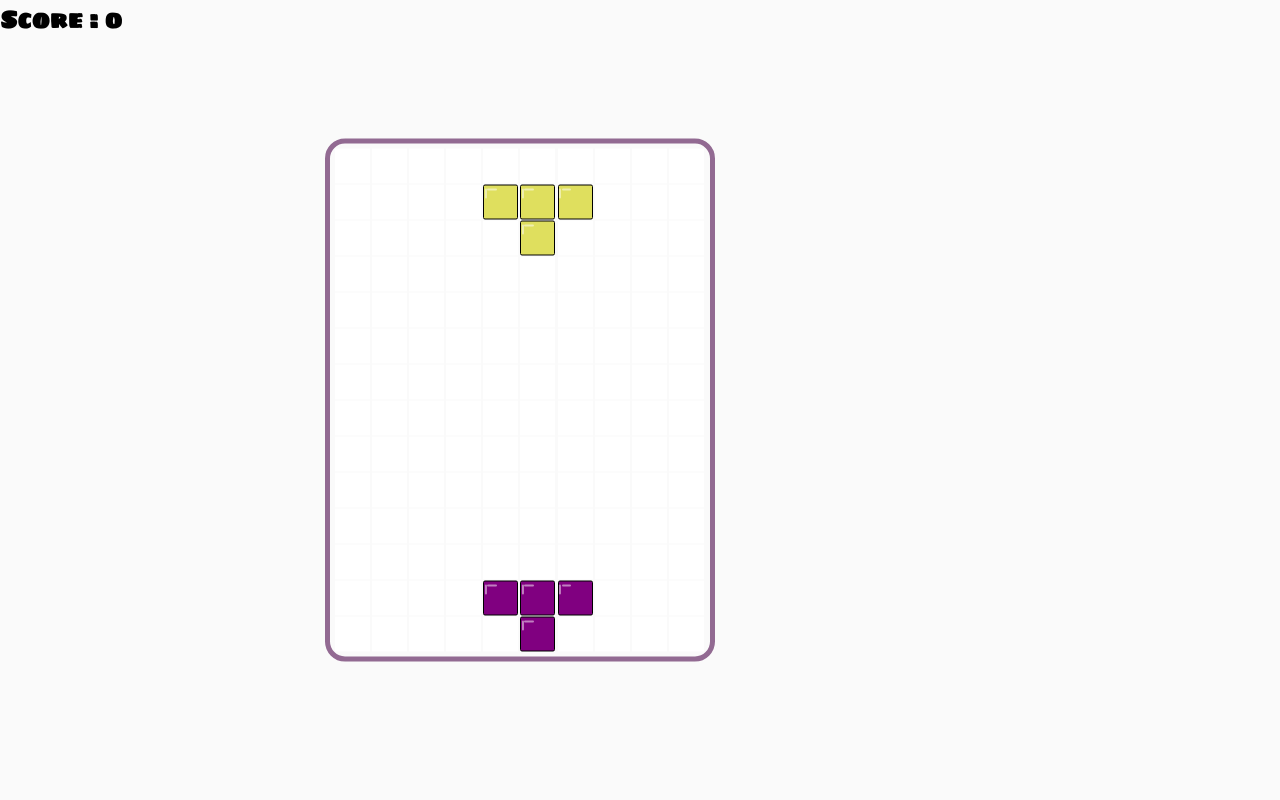
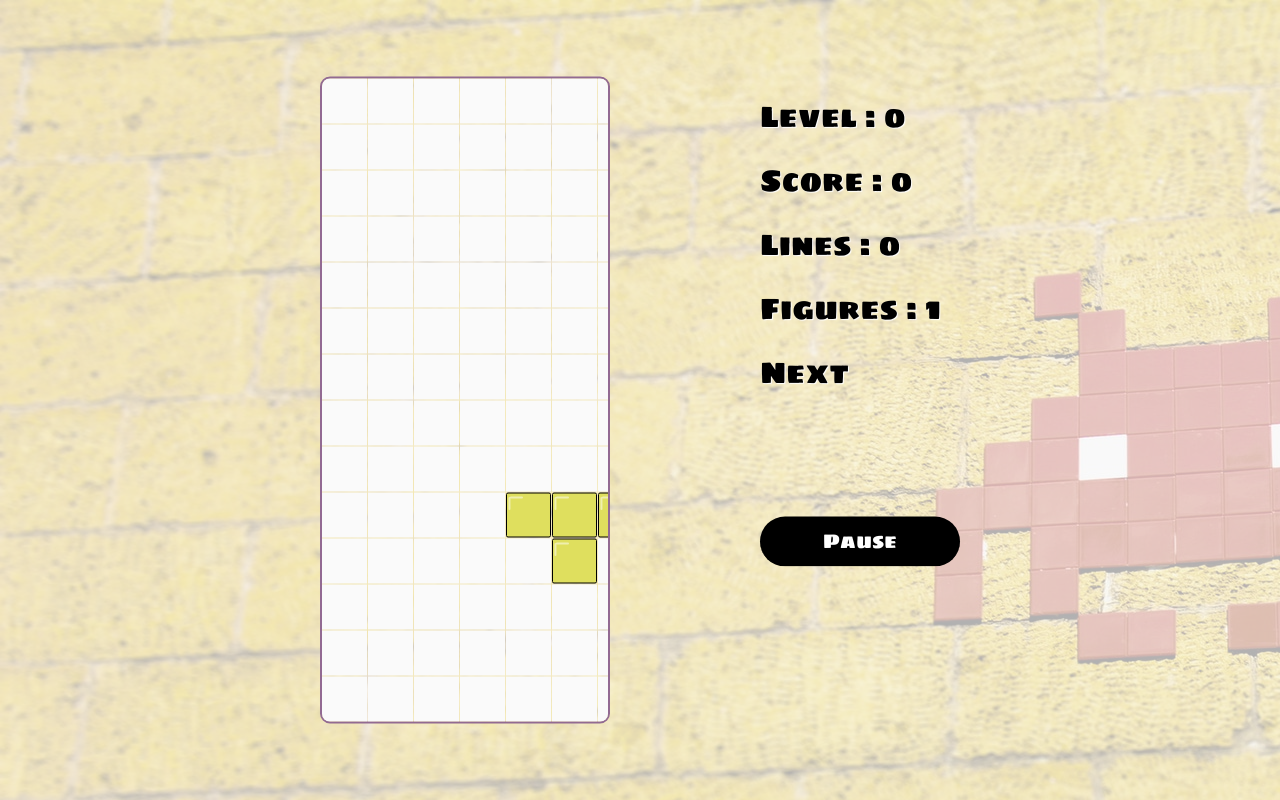
Before and after one commit to NorbertSan/tetris-game, a React (Create React App) app: page / in a window 1280 px wide. Built offline with nearby package versions, Linux system fonts and the light colour scheme.

Commit message:
Added pause option & panel information

```diff
--- a/src/App.js
+++ b/src/App.js
@@ -1,15 +1,8 @@
 import React from "react";
-import GlobalStyles from "theme/GlobalStyles";
 import Board from "Components/Board/Board";
 import GameOverAlert from "Components/GameOverAlert/GameOverAlert";
 import Panel from "Components/Panel/Panel";
-import {
-  empty,
-  occupied,
-  rows,
-  columns,
-  possibilityShapes
-} from "config/config";
+import { levelTimer } from "config/config";
 import styles from "./App.module.scss";
 import {
   setInitialState,
@@ -23,7 +16,9 @@ import {
   scoreController,
   gameOverController,
   endGame,
-  setListenersToState
+  setListenersToState,
+  addFigure,
+  tooglePause
 } from "logic/StateOperation";
 
 class App extends React.Component {
@@ -31,12 +26,17 @@ class App extends React.Component {
     board: [],
     presentShapePosition: [],
     score: 0,
+    level: 0,
+    lines: 0,
     matrix: [],
+    figures: 0,
+    isPaused: false,
     isGameOver: false
   };
 
   async game() {
     const timer = setInterval(async () => {
+      if (this.state.isPaused) return;
       if (collisionDetection(this)) {
         if (gameOverController(this)) {
           endGame(this);
@@ -46,8 +46,11 @@ class App extends React.Component {
       } else {
         moveDown(this);
       }
-      if (await !shapeExist(this)) await createShape(this);
-    }, 500);
+      if (await !shapeExist(this)) {
+        await createShape(this);
+        addFigure(this);
+      }
+    }, levelTimer.level1);
     setTimer(this, timer);
   }
   async start() {
@@ -59,14 +62,24 @@ class App extends React.Component {
     this.start();
     this.game();
   }
+
   render() {
     return (
       <>
-        <GlobalStyles />
         <div className={styles.wrapper}>
-          <Board board={this.state.board} matrix={this.state.matrix} />
+          <Board
+            board={this.state.board}
+            matrix={this.state.matrix}
+            isPaused={this.state.isPaused}
+          />
+          <Panel
+            tooglePause={() => tooglePause(this)}
+            score={this.state.score}
+            level={this.state.level}
+            lines={this.state.lines}
+            figures={this.state.figures}
+          ></Panel>
         </div>
-        <h2>Score : {this.state.score}</h2>
       </>
     );
   }
--- a/src/App.module.scss
+++ b/src/App.module.scss
@@ -1,3 +1,34 @@
+@import url("https://fonts.googleapis.com/css?family=Sigmar+One&display=swap");
+*,
+*::after,
+*::before {
+  box-sizing: border-box;
+  margin: 0;
+  padding: 0;
+  font-family: "Sigmar One", cursive;
+}
+html {
+  font-size: 62.5%;
+}
+body {
+  overflow: hidden;
+  margin: 0;
+  font-size: 1.6rem;
+  min-height: 100vh;
+  background-size: 100%;
+  position: relative;
+  &::after {
+    content: "";
+    position: absolute;
+    width: 100%;
+    height: 100%;
+    background: url("./assets/background.jpg");
+    opacity: 0.3;
+    z-index: -1;
+  }
+  /* background:#fafafa; */
+}
+
 .wrapper {
   width: 50%;
   left: 50%;
--- a/src/Components/Board/Board.js
+++ b/src/Components/Board/Board.js
@@ -21,13 +21,15 @@ class Board extends React.Component {
     );
   };
   render() {
-    const { board } = this.props;
-
+    const { board, isPaused } = this.props;
+    const boardClassList = cx(styles.board, {
+      [styles.paused]: isPaused
+    });
     return (
       <div
-        className={styles.board}
+        className={boardClassList}
         style={{
-          width: columns * squareSize + 4 * columns,
+          width: columns * squareSize + columns,
           gridTemplateColumns: `repeat(${columns},1fr)`
         }}
       >
--- a/src/Components/Board/Board.module.scss
+++ b/src/Components/Board/Board.module.scss
@@ -2,16 +2,32 @@
   display: grid;
   grid-gap: 1px;
   font-size: 0;
-  position: relative;
-  margin: 5px;
-  padding: 5px;
-  border: 5px solid rgb(146, 106, 146);
-  border-radius: 20px;
-  // background: #ddd;
+  border: 2px solid rgb(146, 106, 146);
+  border-radius: 10px;
+  overflow: hidden;
+  &.paused {
+    position: relative;
+    &::after {
+      z-index: 999;
+      content: "Paused";
+      color: #fafafa;
+      font-size: 24px;
+      position: absolute;
+      top: 0;
+      left: 0;
+      width: 100%;
+      height: 100%;
+      background: black;
+      opacity: 0.9;
+      display: flex;
+      justify-content: center;
+      align-items: center;
+    }
+  }
 }
 
 .empty {
-  background: #fff;
+  background: #fafafa;
 }
 .occupied,
 .shape {
--- a/src/Components/Panel/Panel.js
+++ b/src/Components/Panel/Panel.js
@@ -1,19 +1,22 @@
 import React from "react";
 import styles from "./Panel.module.scss";
 
-const Panel = () => {
+const Panel = ({ score, lines, level, figures, tooglePause }) => {
   return (
     <>
       <div className={styles.wrapperInfo}>
-        <div className={styles.info}>Level : 2</div>
-        <div className={styles.info}>Score : 2</div>
-        <div className={styles.info}>Lines : 2</div>
+        <div className={styles.info}>Level : {level}</div>
+        <div className={styles.info}>Score : {score}</div>
+        <div className={styles.info}>Lines : {lines}</div>
+        <div className={styles.info}>Figures : {figures}</div>
         <div className={styles.info}>
           Next
           <div className={styles.image}></div>
         </div>
+        <button onClick={tooglePause} className={styles.pauseBtn}>
+          Pause
+        </button>
       </div>
-      <div className={styles.pause}>Pause</div>
     </>
   );
 };
--- a/src/Components/Panel/Panel.module.scss
+++ b/src/Components/Panel/Panel.module.scss
@@ -0,0 +1,29 @@
+.wrapperInfo {
+  font-size: 30px;
+  display: flex;
+  flex-direction: column;
+  min-width: 200px;
+  margin-left: 150px;
+  // color: #fafafa;
+  text-shadow: 1px 1px 1px white;
+  .info {
+    margin-top: 15px;
+  }
+}
+.pauseBtn {
+  margin-top: 120px;
+  justify-self: center;
+  font-size: 20px;
+  background: black;
+  height: 50px;
+  color: white;
+  border: none;
+  cursor: pointer;
+  outline: none;
+  border-bottom: 2px solid black;
+  border-radius: 50px;
+  transition: 300ms;
+  &:hover {
+    transform: scale(1.05);
+  }
+}
--- a/src/config/config.js
+++ b/src/config/config.js
@@ -2,8 +2,8 @@ export const empty = 0;
 export const occupied = 1;
 export const shape = 2;
 export const rows = 14;
-export const columns = 10;
-export const squareSize = 35;
+export const columns = 11;
+export const squareSize = 45;
 export const keysCode = {
   left: 37,
   right: 39,
@@ -11,5 +11,12 @@ export const keysCode = {
   up: 38,
   space: 32
 };
-
+export const levelTimer = {
+  level1: 500,
+  level2: 400,
+  level3: 300,
+  level4: 200,
+  level5: 100
+};
 export const possibilityShapes = [[0, 0, 0, 1, 1, 1, 0, 1, 0]];
+export const threshold = 5; // amount of score to level up
--- a/src/logic/StateOperation.js
+++ b/src/logic/StateOperation.js
@@ -6,7 +6,8 @@ import {
   columns,
   possibilityShapes,
   shape,
-  keysCode
+  keysCode,
+  threshold
 } from "config/config";
 
 const updateBoardWithShapes = (self, shapes) => {
@@ -157,6 +158,7 @@ export const addListeners = self => {
     }
   };
   document.body.addEventListener("keyup", keysMoves);
+
   return keysMoves;
 };
 export const shapeExist = self => self.state.presentShapePosition.length !== 0;
@@ -209,6 +211,12 @@ export const scoreController = self => {
     score++;
     return score;
   };
+  const addLine = () => {
+    let { line } = self.state;
+    line++;
+    return line;
+  };
+  const addLevel = newScore => Math.floor(newScore / threshold);
   const destroyLine = row => {
     // all rows above destroy row have to drop down by 1 row, and first row have to be empty
     let { board } = self.state;
@@ -227,7 +235,8 @@ export const scoreController = self => {
 
     return modificatedBoard;
   };
-  const updateState = (score, board) => self.setState({ score, board });
+  const updateState = (score, board, lines, level) =>
+    self.setState({ score, board, lines, level });
 
   let { board } = self.state;
   for (let i = 0; i < rows; i++) {
@@ -239,7 +248,9 @@ export const scoreController = self => {
       // i - line to destroy
       const newScore = addScore();
       const newBoard = destroyLine(i);
-      updateState(newScore, newBoard);
+      const newLines = addLine();
+      const newLevel = addLevel(newScore);
+      updateState(newScore, newBoard, newLines, newLevel);
     }
   }
 };
@@ -254,12 +265,16 @@ export const gameOverController = self => {
     return true;
   else return false;
 };
-
+const disableKeyListeners = self => {
+  let { keyListeners } = self.state;
+  document.body.removeEventListener("keyup", keyListeners);
+};
 export const endGame = self => {
-  let { timer, keyListeners } = self.state;
+  let { timer } = self.state;
   // disable key listeners
 
-  document.body.removeEventListener("keyup", keyListeners);
+  disableKeyListeners(self);
+
   clearInterval(timer);
   self.setState({
     isGameOver: true
@@ -271,3 +286,16 @@ export const setListenersToState = (self, func) => {
     keyListeners: func
   });
 };
+
+export const addFigure = self => {
+  let { figures } = self.state;
+  figures++;
+  self.setState({
+    figures
+  });
+};
+
+export const tooglePause = self => {
+  self.setState(prevState => ({ isPaused: !prevState.isPaused }));
+  console.log(self.state.isPaused);
+};
--- a/src/theme/GlobalStyles.js
+++ /dev/null
@@ -1,24 +0,0 @@
-import { createGlobalStyle } from "styled-components";
-
-const GlobalStyles = createGlobalStyle`
-    @import url('https://fonts.googleapis.com/css?family=Sigmar+One&display=swap');
-    *,*::after,*::before{
-        box-sizing:border-box;
-        margin:0;
-        padding:0;
-
-    }
-    html{
-        font-size:62.5%;
-    }
-    body{
-        overflow:hidden;
-        margin:0;
-        font-size:1.6rem;
-        font-family: 'Sigmar One', cursive;
-        min-height:100vh;
-        background:#fafafa;
-    }
-
-`;
-export default GlobalStyles;
```
Also changed, not shown: src/assets/background.jpg (added).
